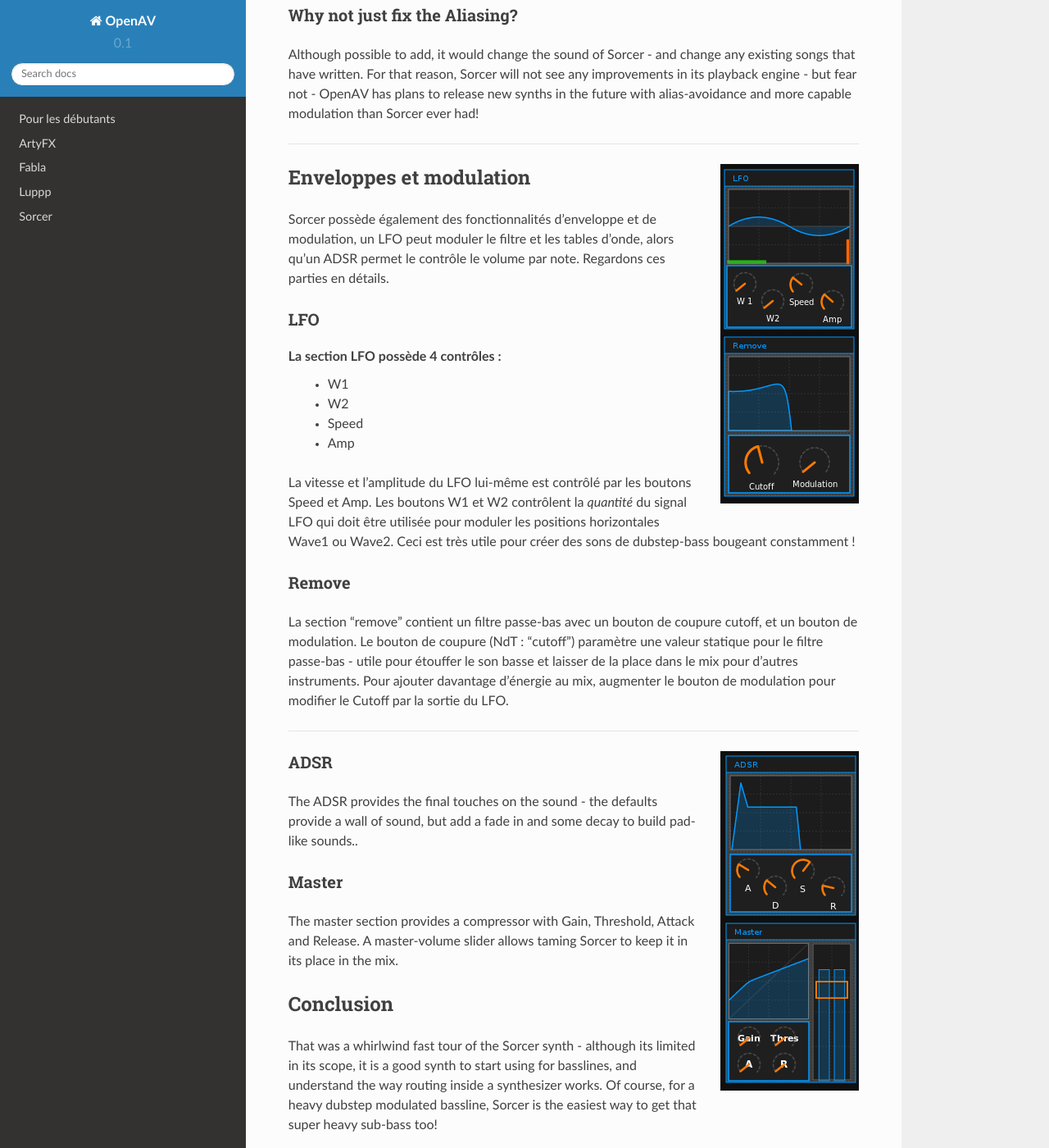
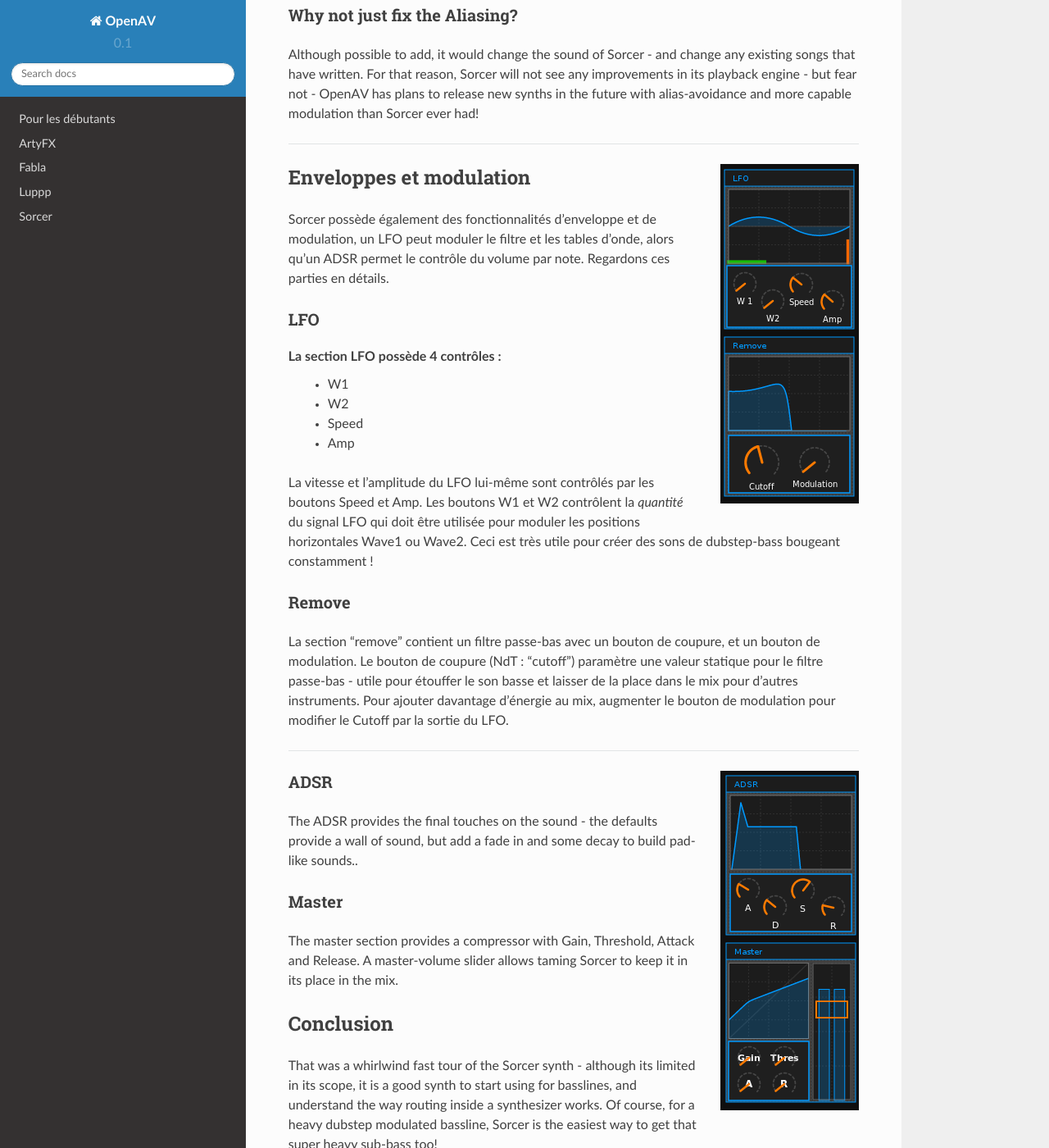
Before and after one commit to openAVproductions/openAV-manual, a Sphinx documentation site: the page built from source/fr-sorcer.rst, in a window 1280 px wide and 1400 px high, scrolled down 1445 px. Shown: the whole window at 82% size. Built offline with Sphinx 7.4.7 and the Read the Docs theme 2.0.0, drawn with Linux system fonts in a browser that asks for light colours.

Commit message:
typos and fixes

```diff
--- a/source/fr-sorcer.rst
+++ b/source/fr-sorcer.rst
@@ -84,7 +84,7 @@
 ========================
 Sorcer possède également des fonctionnalités d'enveloppe et de modulation,
 un LFO peut moduler le filtre et les tables d'onde, alors qu'un ADSR permet
-le contrôle le volume par note. Regardons ces parties en détails.
+le contrôle du volume par note. Regardons ces parties en détails.
 
 LFO
 ---
@@ -94,14 +94,14 @@
  * W2
  * Speed
  * Amp
-La vitesse et l'amplitude du LFO lui-même est contrôlé par les boutons Speed
+La vitesse et l'amplitude du LFO lui-même sont contrôlés par les boutons Speed
 et Amp. Les boutons W1 et W2 contrôlent la *quantité* du signal LFO qui
 doit être utilisée pour moduler les positions horizontales Wave1 ou Wave2.
 Ceci est très utile pour créer des sons de dubstep-bass bougeant constamment !
 
 Remove
 ------
-La section "remove" contient un filtre passe-bas avec un bouton de coupure cutoff,
+La section "remove" contient un filtre passe-bas avec un bouton de coupure,
 et un bouton de modulation. Le bouton de coupure (NdT : "cutoff") paramètre une
 valeur statique pour le filtre passe-bas - utile pour étouffer le son basse et
 laisser de la place dans le mix pour d'autres instruments. Pour ajouter davantage
```
